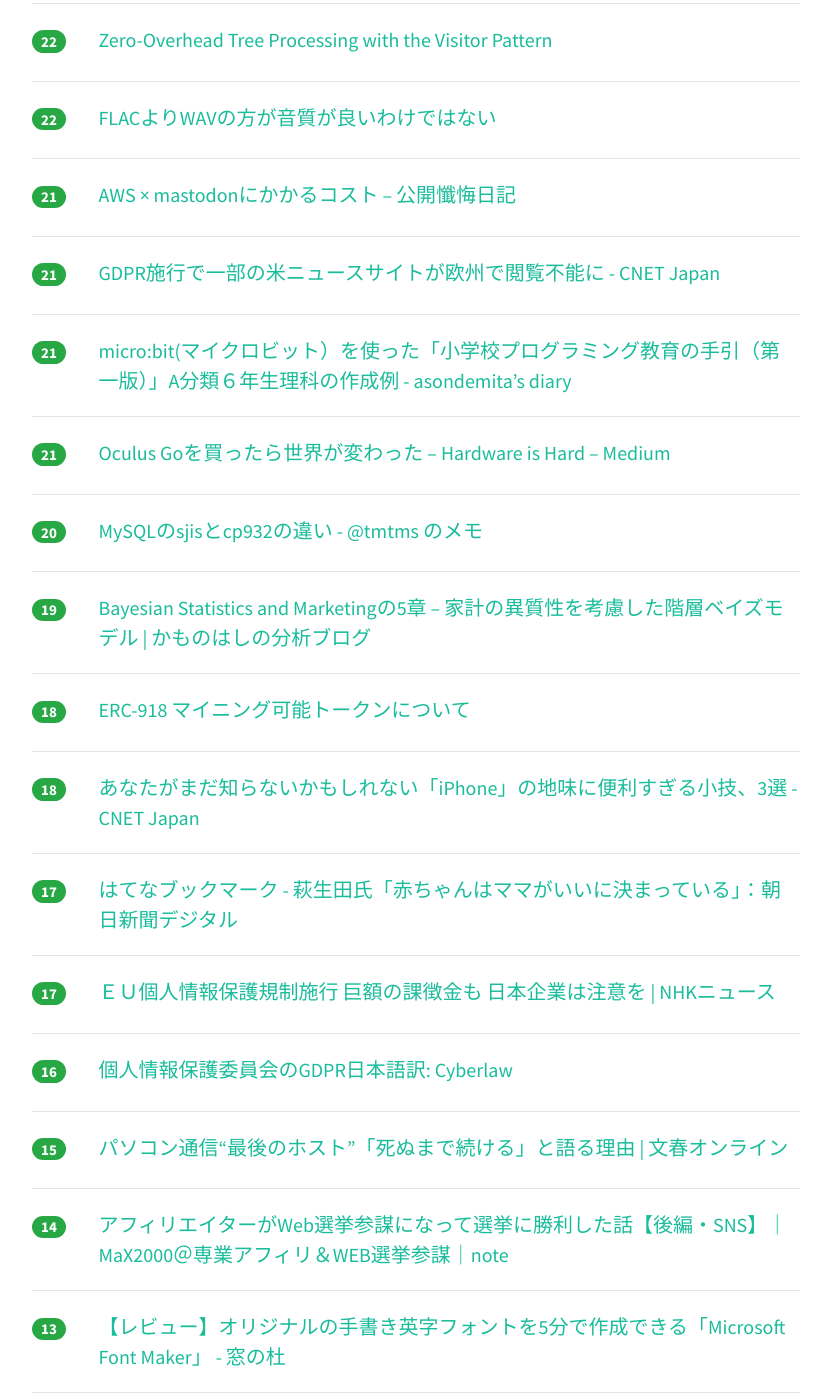
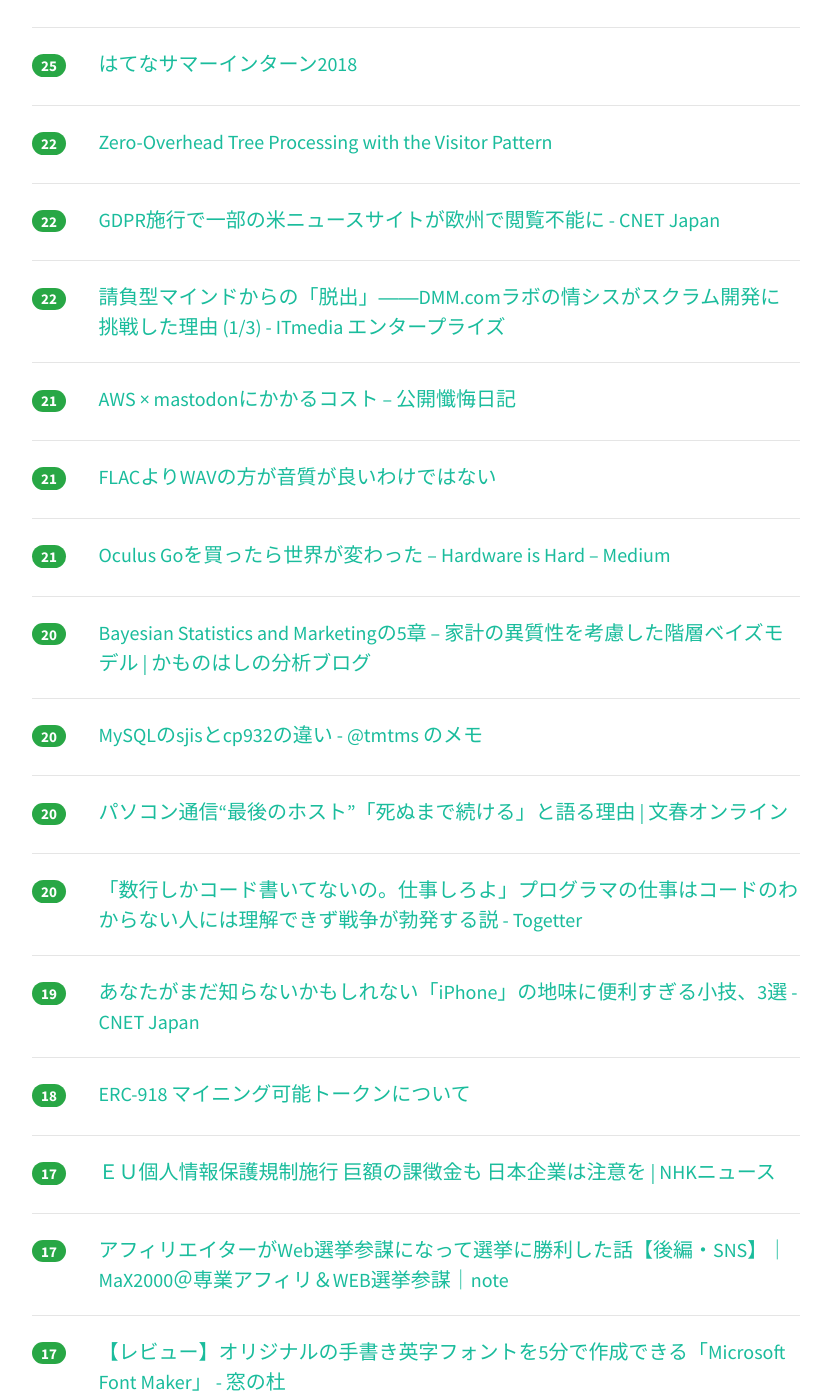
Before and after one commit to yatta47/hatena-matome-site, a Jekyll site: the page built from _posts/2018-05-28-hatena.md, in a window 1280 px wide and 1400 px high, scrolled down 3756 px. Shown: the whole window, without its empty margins (224-1055 px from the left). Built offline with Jekyll 4.4.1, drawn with Linux system fonts in a browser that asks for light colours; nearby versions of some CDN libraries; some of the changed text lies outside the part shown.

Commit message:
Updated 2018-05-28

```diff
--- a/_posts/2018-05-28-hatena.md
+++ b/_posts/2018-05-28-hatena.md
@@ -1,18 +1,18 @@
 ---
 layout: post
 title:  "2018-05-28 はてぶIT"
-date:   2018-05-28 18:03:38
+date:   2018-05-28 19:02:31
 tags: [it-hotentry]
 ---
-56 件のデータあり
+60 件のデータあり
 
 <hr><div class="row">
-<div class="col-1"><span class="badge badge-pill badge-success h2">1033</span></div>
+<div class="col-1"><span class="badge badge-pill badge-success h2">1078</span></div>
 <div class="col-11"><a href='https://www.buzzfeed.com/jp/daisukefuruta/katsuma-masuhara' target='_blank'>同性を愛するということ　勝間和代のカミングアウト</a></div>
 </div>
 <hr>
 <div class="row">
-<div class="col-1"><span class="badge badge-pill badge-success h2">364</span></div>
+<div class="col-1"><span class="badge badge-pill badge-success h2">383</span></div>
 <div class="col-11"><a href='https://togetter.com/li/1231342' target='_blank'>夜行バスは『朝早く着きすぎて時間潰すのにお金を使うとかえって高くつく』メリットやみなさんがやっている時間潰し方法 - Togetter</a></div>
 </div>
 <hr>
@@ -22,17 +22,17 @@ tags: [it-hotentry]
 </div>
 <hr>
 <div class="row">
-<div class="col-1"><span class="badge badge-pill badge-success h2">190</span></div>
+<div class="col-1"><span class="badge badge-pill badge-success h2">205</span></div>
 <div class="col-11"><a href='https://qiita.com/poly_soft/items/fb649573c19b7a5c0227' target='_blank'>2018年の最前線バックエンドエンジニアに必要なスキルについて考えてみました。</a></div>
 </div>
 <hr>
 <div class="row">
-<div class="col-1"><span class="badge badge-pill badge-success h2">163</span></div>
+<div class="col-1"><span class="badge badge-pill badge-success h2">176</span></div>
 <div class="col-11"><a href='http://bunshun.jp/articles/-/7483' target='_blank'>パソコン通信“最後のホスト”「死ぬまで続ける」と語る理由 | 文春オンライン</a></div>
 </div>
 <hr>
 <div class="row">
-<div class="col-1"><span class="badge badge-pill badge-success h2">114</span></div>
+<div class="col-1"><span class="badge badge-pill badge-success h2">122</span></div>
 <div class="col-11"><a href='http://www.itmedia.co.jp/news/articles/1805/28/news049.html' target='_blank'>GDPR施行で一部米メディアがEUで閲覧不能に　Instapaperも停止中 - ITmedia NEWS</a></div>
 </div>
 <hr>
@@ -42,48 +42,58 @@ tags: [it-hotentry]
 </div>
 <hr>
 <div class="row">
-<div class="col-1"><span class="badge badge-pill badge-success h2">63</span></div>
+<div class="col-1"><span class="badge badge-pill badge-success h2">77</span></div>
+<div class="col-11"><a href='https://www.asahi.com/articles/ASL5T5WVVL5TULFA038.html' target='_blank'>求ム！銀行員らしくない人　安定より創造「ガチで採る」：朝日新聞デジタル</a></div>
+</div>
+<hr>
+<div class="row">
+<div class="col-1"><span class="badge badge-pill badge-success h2">67</span></div>
 <div class="col-11"><a href='http://little-hands.hatenablog.com/entry/2018/05/27/dependency-injection' target='_blank'>Dependency Injectionを「依存性の注入」と訳すのは非常に悪い誤訳 - little hands' lab</a></div>
 </div>
 <hr>
 <div class="row">
-<div class="col-1"><span class="badge badge-pill badge-success h2">60</span></div>
-<div class="col-11"><a href='https://www.asahi.com/articles/ASL5T5WVVL5TULFA038.html' target='_blank'>求ム！銀行員らしくない人　安定より創造「ガチで採る」：朝日新聞デジタル</a></div>
+<div class="col-1"><span class="badge badge-pill badge-success h2">64</span></div>
+<div class="col-11"><a href='https://togetter.com/li/1228304' target='_blank'>「はたらいて、笑おう。」に自問自答する広告が面白い！ #はた笑メーカー で自分らしい働き方を考えよう - Togetter</a></div>
+</div>
+<hr>
+<div class="row">
+<div class="col-1"><span class="badge badge-pill badge-success h2">63</span></div>
+<div class="col-11"><a href='https://ja.wikipedia.org/wiki/%E5%B7%AE%E5%88%A5%E5%8B%95%E7%94%BB%E5%A4%A7%E9%87%8F%E9%80%9A%E5%A0%B1%E4%BA%8B%E4%BB%B6' target='_blank'>差別動画大量通報事件 - Wikipedia</a></div>
 </div>
 <hr>
 <div class="row">
 <div class="col-1"><span class="badge badge-pill badge-success h2">59</span></div>
-<div class="col-11"><a href='https://togetter.com/li/1228304' target='_blank'>「はたらいて、笑おう。」に自問自答する広告が面白い！ #はた笑メーカー で自分らしい働き方を考えよう - Togetter</a></div>
-</div>
-<hr>
-<div class="row">
-<div class="col-1"><span class="badge badge-pill badge-success h2">57</span></div>
-<div class="col-11"><a href='https://ja.wikipedia.org/wiki/%E5%B7%AE%E5%88%A5%E5%8B%95%E7%94%BB%E5%A4%A7%E9%87%8F%E9%80%9A%E5%A0%B1%E4%BA%8B%E4%BB%B6' target='_blank'>差別動画大量通報事件 - Wikipedia</a></div>
-</div>
-<hr>
-<div class="row">
-<div class="col-1"><span class="badge badge-pill badge-success h2">54</span></div>
 <div class="col-11"><a href='https://www.publickey1.jp/blog/18/kubernetescontainerd_11cridocker.html' target='_blank'>Kubernetes対応コンテナランタイム「containerd 1.1」正式リリース。CRIにネイティブ対応し、Dockerより軽量で高速な動作を実現 － Publickey</a></div>
 </div>
 <hr>
 <div class="row">
-<div class="col-1"><span class="badge badge-pill badge-success h2">54</span></div>
+<div class="col-1"><span class="badge badge-pill badge-success h2">59</span></div>
 <div class="col-11"><a href='https://coliss.com/articles/build-websites/operation/work/makes-it-easy-to-user-flows.html' target='_blank'>簡単すぎて驚いた！ユーザーフローとプロトタイプが短時間で作成できてしまうツール -Overflow | コリス</a></div>
 </div>
 <hr>
 <div class="row">
-<div class="col-1"><span class="badge badge-pill badge-success h2">44</span></div>
+<div class="col-1"><span class="badge badge-pill badge-success h2">47</span></div>
 <div class="col-11"><a href='http://portal.nifty.com/kiji/180528202987_1.htm' target='_blank'>ネット広告が具現化された世界の話 - デイリーポータルZ</a></div>
 </div>
 <hr>
 <div class="row">
-<div class="col-1"><span class="badge badge-pill badge-success h2">42</span></div>
+<div class="col-1"><span class="badge badge-pill badge-success h2">46</span></div>
+<div class="col-11"><a href='https://togetter.com/li/1231615' target='_blank'>pixiv退会して個人サイト作ろうとしている人に届けたい、Web1.0時代へと誘（いざな）う２つのツイート - Togetter</a></div>
+</div>
+<hr>
+<div class="row">
+<div class="col-1"><span class="badge badge-pill badge-success h2">44</span></div>
 <div class="col-11"><a href='https://www.slideshare.net/tamrin69/jjugccc2018-app-review-postmortem' target='_blank'>jjugccc2018 app review postmortem</a></div>
 </div>
 <hr>
 <div class="row">
 <div class="col-1"><span class="badge badge-pill badge-success h2">42</span></div>
 <div class="col-11"><a href='https://gigazine.net/news/20180527-bill-gates-line/' target='_blank'>Windowsの生みの親ビル・ゲイツが定義した「プラットフォーム」と「アグリゲーター」の差を示す「ビル・ゲイツ・ライン」とは？ - GIGAZINE</a></div>
+</div>
+<hr>
+<div class="row">
+<div class="col-1"><span class="badge badge-pill badge-success h2">41</span></div>
+<div class="col-11"><a href='http://kysmo.hatenablog.jp/entry/2018/05/10/094208' target='_blank'>世界一のデータサイエンティストを目指して　〜Kaggle参加レポート3〜 - Kysmo’s Tech Blog</a></div>
 </div>
 <hr>
 <div class="row">
@@ -98,12 +108,12 @@ tags: [it-hotentry]
 <hr>
 <div class="row">
 <div class="col-1"><span class="badge badge-pill badge-success h2">38</span></div>
-<div class="col-11"><a href='http://kysmo.hatenablog.jp/entry/2018/05/10/094208' target='_blank'>世界一のデータサイエンティストを目指して　〜Kaggle参加レポート3〜 - Kysmo’s Tech Blog</a></div>
+<div class="col-11"><a href='http://business.nikkeibp.co.jp/atcl/report/15/110879/052500827/' target='_blank'>GDPRより怖い？　EUが準備中の「クッキー法」：日経ビジネスオンライン</a></div>
 </div>
 <hr>
 <div class="row">
 <div class="col-1"><span class="badge badge-pill badge-success h2">38</span></div>
-<div class="col-11"><a href='https://togetter.com/li/1231615' target='_blank'>pixiv退会して個人サイト作ろうとしている人に届けたい、Web1.0時代へと誘（いざな）う２つのツイート - Togetter</a></div>
+<div class="col-11"><a href='https://blog.wadackel.me/2018/ca-for-half-a-year/' target='_blank'>サイバーエージェントに入社して半年経つ - wadackel.me</a></div>
 </div>
 <hr>
 <div class="row">
@@ -113,7 +123,7 @@ tags: [it-hotentry]
 <hr>
 <div class="row">
 <div class="col-1"><span class="badge badge-pill badge-success h2">36</span></div>
-<div class="col-11"><a href='http://business.nikkeibp.co.jp/atcl/report/15/110879/052500827/' target='_blank'>GDPRより怖い？　EUが準備中の「クッキー法」：日経ビジネスオンライン</a></div>
+<div class="col-11"><a href='http://tech.nikkeibp.co.jp/atcl/nxt/column/18/00001/00529/' target='_blank'>森友文書でも発覚、繰り返される墨塗りPDFファイルからの情報漏洩 | 日経 xTECH（クロステック）</a></div>
 </div>
 <hr>
 <div class="row">
@@ -123,32 +133,27 @@ tags: [it-hotentry]
 <hr>
 <div class="row">
 <div class="col-1"><span class="badge badge-pill badge-success h2">34</span></div>
-<div class="col-11"><a href='http://tech.nikkeibp.co.jp/atcl/nxt/column/18/00001/00529/' target='_blank'>森友文書でも発覚、繰り返される墨塗りPDFファイルからの情報漏洩 | 日経 xTECH（クロステック）</a></div>
-</div>
-<hr>
-<div class="row">
-<div class="col-1"><span class="badge badge-pill badge-success h2">34</span></div>
 <div class="col-11"><a href='https://buzzap.jp/news/20180528-japanese-general-adult-man/' target='_blank'>「アダルトマン将軍」爆誕、差別動画削除を本国YouTubeに抗議した自称・普通の日本人の自己紹介がとんでもないことに | BUZZAP！（バザップ！）</a></div>
 </div>
 <hr>
 <div class="row">
-<div class="col-1"><span class="badge badge-pill badge-success h2">31</span></div>
+<div class="col-1"><span class="badge badge-pill badge-success h2">33</span></div>
 <div class="col-11"><a href='http://www.cocoro-quest.net/entry/shyness-communication-6' target='_blank'>人見知り克服「無理しないコミュニケーション6つの秘訣」 - ココロクエスト~レベルアップ心理学ブログ~</a></div>
 </div>
 <hr>
 <div class="row">
-<div class="col-1"><span class="badge badge-pill badge-success h2">31</span></div>
+<div class="col-1"><span class="badge badge-pill badge-success h2">32</span></div>
 <div class="col-11"><a href='https://www.ppc.go.jp/enforcement/cooperation/cooperation/GDPR/' target='_blank'>GDPR</a></div>
-</div>
-<hr>
-<div class="row">
-<div class="col-1"><span class="badge badge-pill badge-success h2">31</span></div>
-<div class="col-11"><a href='https://blog.wadackel.me/2018/ca-for-half-a-year/' target='_blank'>サイバーエージェントに入社して半年経つ - wadackel.me</a></div>
 </div>
 <hr>
 <div class="row">
 <div class="col-1"><span class="badge badge-pill badge-success h2">30</span></div>
 <div class="col-11"><a href='https://jp.techcrunch.com/2018/05/27/2018-05-25-eric-schmidt-musk-exactly-wrong/' target='_blank'>エリック・シュミットが、イーロン・マスクはAIについて「完全に間違っている」と語った | TechCrunch Japan</a></div>
+</div>
+<hr>
+<div class="row">
+<div class="col-1"><span class="badge badge-pill badge-success h2">28</span></div>
+<div class="col-11"><a href='https://www.lifehacker.jp/2018/05/clipy-turns-your-macos-clipboard-into-a-more-useful-lis.html' target='_blank'>仕事の生産性が高まること間違いなし！ コピーの履歴を残せるMacアプリ『Clipy』 | ライフハッカー［日本版］</a></div>
 </div>
 <hr>
 <div class="row">
@@ -162,13 +167,18 @@ tags: [it-hotentry]
 </div>
 <hr>
 <div class="row">
-<div class="col-1"><span class="badge badge-pill badge-success h2">26</span></div>
-<div class="col-11"><a href='https://deeeet.com/writing/2016/11/07/systems-performance/' target='_blank'>Systems Performanceを読んだ | SOTA</a></div>
+<div class="col-1"><span class="badge badge-pill badge-success h2">27</span></div>
+<div class="col-11"><a href='https://qiita.com/kamanii24/items/0e4825b7a3406d7d3332' target='_blank'>Unity - パ○ツを遮る謎の光を実装してみた。</a></div>
+</div>
+<hr>
+<div class="row">
+<div class="col-1"><span class="badge badge-pill badge-success h2">27</span></div>
+<div class="col-11"><a href='http://asondemita.hatenablog.com/entry/2018/05/27/203526' target='_blank'>micro:bit(マイクロビット）を使った「小学校プログラミング教育の手引（第一版）」A分類６年生理科の作成例 - asondemita’s diary</a></div>
 </div>
 <hr>
 <div class="row">
 <div class="col-1"><span class="badge badge-pill badge-success h2">26</span></div>
-<div class="col-11"><a href='https://www.lifehacker.jp/2018/05/clipy-turns-your-macos-clipboard-into-a-more-useful-lis.html' target='_blank'>仕事の生産性が高まること間違いなし！ コピーの履歴を残せるMacアプリ『Clipy』 | ライフハッカー［日本版］</a></div>
+<div class="col-11"><a href='https://deeeet.com/writing/2016/11/07/systems-performance/' target='_blank'>Systems Performanceを読んだ | SOTA</a></div>
 </div>
 <hr>
 <div class="row">
@@ -183,11 +193,6 @@ tags: [it-hotentry]
 <hr>
 <div class="row">
 <div class="col-1"><span class="badge badge-pill badge-success h2">25</span></div>
-<div class="col-11"><a href='https://qiita.com/kamanii24/items/0e4825b7a3406d7d3332' target='_blank'>Unity - パ○ツを遮る謎の光を実装してみた。</a></div>
-</div>
-<hr>
-<div class="row">
-<div class="col-1"><span class="badge badge-pill badge-success h2">23</span></div>
 <div class="col-11"><a href='http://developer.hatenastaff.com/intern2018' target='_blank'>はてなサマーインターン2018</a></div>
 </div>
 <hr>
@@ -198,7 +203,12 @@ tags: [it-hotentry]
 <hr>
 <div class="row">
 <div class="col-1"><span class="badge badge-pill badge-success h2">22</span></div>
-<div class="col-11"><a href='https://hermitage-netaudio.com/difference-between-wav-and-flac/' target='_blank'>FLACよりWAVの方が音質が良いわけではない</a></div>
+<div class="col-11"><a href='https://japan.cnet.com/article/35119829/' target='_blank'>GDPR施行で一部の米ニュースサイトが欧州で閲覧不能に - CNET Japan</a></div>
+</div>
+<hr>
+<div class="row">
+<div class="col-1"><span class="badge badge-pill badge-success h2">22</span></div>
+<div class="col-11"><a href='http://www.itmedia.co.jp/enterprise/articles/1805/28/news014.html' target='_blank'>請負型マインドからの「脱出」――DMM.comラボの情シスがスクラム開発に挑戦した理由 (1/3) - ITmedia エンタープライズ</a></div>
 </div>
 <hr>
 <div class="row">
@@ -208,12 +218,7 @@ tags: [it-hotentry]
 <hr>
 <div class="row">
 <div class="col-1"><span class="badge badge-pill badge-success h2">21</span></div>
-<div class="col-11"><a href='https://japan.cnet.com/article/35119829/' target='_blank'>GDPR施行で一部の米ニュースサイトが欧州で閲覧不能に - CNET Japan</a></div>
-</div>
-<hr>
-<div class="row">
-<div class="col-1"><span class="badge badge-pill badge-success h2">21</span></div>
-<div class="col-11"><a href='http://asondemita.hatenablog.com/entry/2018/05/27/203526' target='_blank'>micro:bit(マイクロビット）を使った「小学校プログラミング教育の手引（第一版）」A分類６年生理科の作成例 - asondemita’s diary</a></div>
+<div class="col-11"><a href='https://hermitage-netaudio.com/difference-between-wav-and-flac/' target='_blank'>FLACよりWAVの方が音質が良いわけではない</a></div>
 </div>
 <hr>
 <div class="row">
@@ -223,12 +228,27 @@ tags: [it-hotentry]
 <hr>
 <div class="row">
 <div class="col-1"><span class="badge badge-pill badge-success h2">20</span></div>
+<div class="col-11"><a href='http://kamonohashiperry.com/archives/1659' target='_blank'>Bayesian Statistics and Marketingの5章 – 家計の異質性を考慮した階層ベイズモデル | かものはしの分析ブログ</a></div>
+</div>
+<hr>
+<div class="row">
+<div class="col-1"><span class="badge badge-pill badge-success h2">20</span></div>
 <div class="col-11"><a href='https://tmtms.hatenablog.com/entry/201805/mysql-sjis-cp932' target='_blank'>MySQLのsjisとcp932の違い - @tmtms のメモ</a></div>
 </div>
 <hr>
 <div class="row">
+<div class="col-1"><span class="badge badge-pill badge-success h2">20</span></div>
+<div class="col-11"><a href='http://bunshun.jp/articles/-/7483?page=1' target='_blank'>パソコン通信“最後のホスト”「死ぬまで続ける」と語る理由 | 文春オンライン</a></div>
+</div>
+<hr>
+<div class="row">
+<div class="col-1"><span class="badge badge-pill badge-success h2">20</span></div>
+<div class="col-11"><a href='https://togetter.com/li/1231653' target='_blank'>「数行しかコード書いてないの。仕事しろよ」プログラマの仕事はコードのわからない人には理解できず戦争が勃発する説 - Togetter</a></div>
+</div>
+<hr>
+<div class="row">
 <div class="col-1"><span class="badge badge-pill badge-success h2">19</span></div>
-<div class="col-11"><a href='http://kamonohashiperry.com/archives/1659' target='_blank'>Bayesian Statistics and Marketingの5章 – 家計の異質性を考慮した階層ベイズモデル | かものはしの分析ブログ</a></div>
+<div class="col-11"><a href='https://japan.cnet.com/article/35119487/' target='_blank'>あなたがまだ知らないかもしれない「iPhone」の地味に便利すぎる小技、3選 - CNET Japan</a></div>
 </div>
 <hr>
 <div class="row">
@@ -237,18 +257,23 @@ tags: [it-hotentry]
 </div>
 <hr>
 <div class="row">
-<div class="col-1"><span class="badge badge-pill badge-success h2">18</span></div>
-<div class="col-11"><a href='https://japan.cnet.com/article/35119487/' target='_blank'>あなたがまだ知らないかもしれない「iPhone」の地味に便利すぎる小技、3選 - CNET Japan</a></div>
+<div class="col-1"><span class="badge badge-pill badge-success h2">17</span></div>
+<div class="col-11"><a href='https://www3.nhk.or.jp/news/html/20180527/k10011455031000.html' target='_blank'>ＥＵ個人情報保護規制施行 巨額の課徴金も 日本企業は注意を | NHKニュース</a></div>
 </div>
 <hr>
 <div class="row">
 <div class="col-1"><span class="badge badge-pill badge-success h2">17</span></div>
-<div class="col-11"><a href='http://b.hatena.ne.jp/entry/s/www.asahi.com/articles/ASL5W4F1ZL5WTNAB00D.html' target='_blank'>はてなブックマーク - 萩生田氏「赤ちゃんはママがいいに決まっている」：朝日新聞デジタル</a></div>
+<div class="col-11"><a href='https://note.mu/max2000/n/nb3d6de9cb597' target='_blank'>アフィリエイターがWeb選挙参謀になって選挙に勝利した話【後編・SNS】｜MaX2000＠専業アフィリ＆WEB選挙参謀｜note</a></div>
 </div>
 <hr>
 <div class="row">
 <div class="col-1"><span class="badge badge-pill badge-success h2">17</span></div>
-<div class="col-11"><a href='https://www3.nhk.or.jp/news/html/20180527/k10011455031000.html' target='_blank'>ＥＵ個人情報保護規制施行 巨額の課徴金も 日本企業は注意を | NHKニュース</a></div>
+<div class="col-11"><a href='https://forest.watch.impress.co.jp/docs/review/1124028.html' target='_blank'>【レビュー】オリジナルの手書き英字フォントを5分で作成できる「Microsoft Font Maker」 - 窓の杜</a></div>
+</div>
+<hr>
+<div class="row">
+<div class="col-1"><span class="badge badge-pill badge-success h2">16</span></div>
+<div class="col-11"><a href='http://b.hatena.ne.jp/entry/s/www.asahi.com/articles/ASL5W4F1ZL5WTNAB00D.html' target='_blank'>はてなブックマーク - 萩生田氏「赤ちゃんはママがいいに決まっている」：朝日新聞デジタル</a></div>
 </div>
 <hr>
 <div class="row">
@@ -257,18 +282,13 @@ tags: [it-hotentry]
 </div>
 <hr>
 <div class="row">
-<div class="col-1"><span class="badge badge-pill badge-success h2">15</span></div>
-<div class="col-11"><a href='http://bunshun.jp/articles/-/7483?page=1' target='_blank'>パソコン通信“最後のホスト”「死ぬまで続ける」と語る理由 | 文春オンライン</a></div>
-</div>
-<hr>
-<div class="row">
 <div class="col-1"><span class="badge badge-pill badge-success h2">14</span></div>
-<div class="col-11"><a href='https://note.mu/max2000/n/nb3d6de9cb597' target='_blank'>アフィリエイターがWeb選挙参謀になって選挙に勝利した話【後編・SNS】｜MaX2000＠専業アフィリ＆WEB選挙参謀｜note</a></div>
+<div class="col-11"><a href='http://developer.hatenastaff.com/entry/intern2018-open' target='_blank'>はてなサマーインターン2018の募集を開始しました！ 今年はGo言語&新設コースも！ - Hatena Developer Blog</a></div>
 </div>
 <hr>
 <div class="row">
 <div class="col-1"><span class="badge badge-pill badge-success h2">13</span></div>
-<div class="col-11"><a href='https://forest.watch.impress.co.jp/docs/review/1124028.html' target='_blank'>【レビュー】オリジナルの手書き英字フォントを5分で作成できる「Microsoft Font Maker」 - 窓の杜</a></div>
+<div class="col-11"><a href='http://www.itmedia.co.jp/news/articles/1805/28/news092.html' target='_blank'>鶏舎の死んだ鶏、AIでチェック　目視だった作業を効率化 - ITmedia NEWS</a></div>
 </div>
 <hr>
 <div class="row">
```
